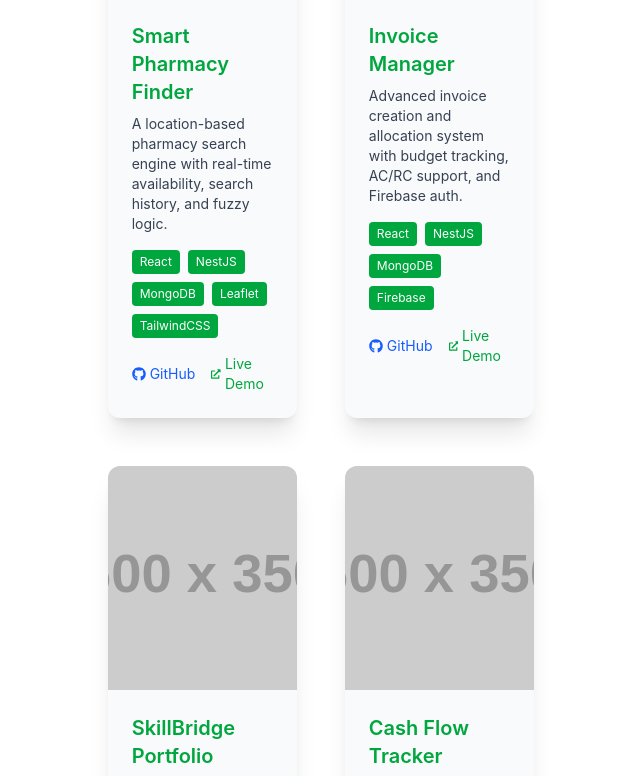
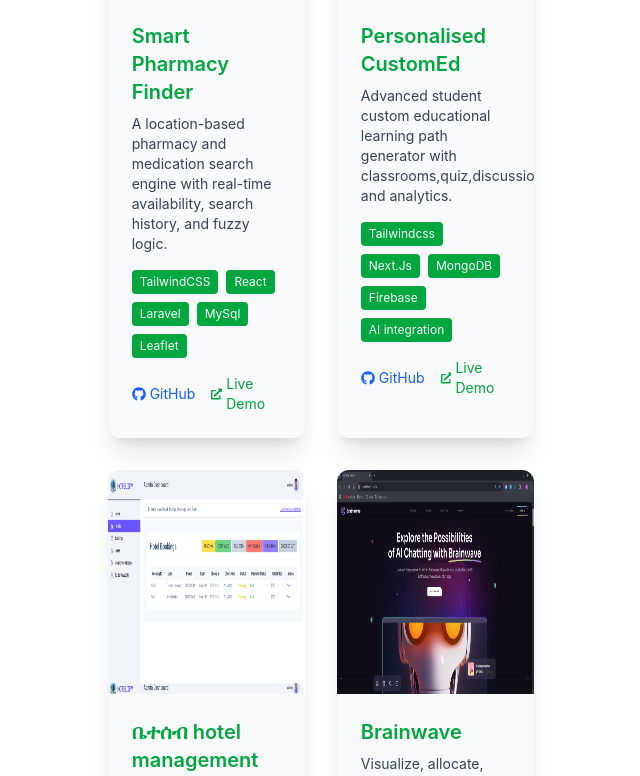
Before and after one commit to solomon-mh/solomon-muhye, a React (Vite) app: page / in a window 1280 px wide. Shown: the part 1817-2593 px from the top of the page, without its empty margins (602-1242 px from the left). Built offline with nearby package versions, Linux system fonts and the light colour scheme.

Commit message:
refactor Projects component to use external projects data and enhance layout with new project cards

```diff
--- a/src/components/Projects.tsx
+++ b/src/components/Projects.tsx
@@ -1,54 +1,7 @@
 import { motion } from "framer-motion";
-import { FaGithub, FaExternalLinkAlt } from "react-icons/fa";
+import { FaGithub, FaExternalLinkAlt, FaStar } from "react-icons/fa";
 import placeHolderImage from "../assets/sample.png";
-
-const projects = [
-  {
-    title: "Smart Pharmacy Finder",
-    description:
-      "A location-based pharmacy search engine with real-time availability, search history, and fuzzy logic.",
-    tech: ["React", "NestJS", "MongoDB", "Leaflet", "TailwindCSS"],
-    demoLink: "https://pharmacyfinder.example.com",
-    githubLink: "https://github.com/solomon/pharmacy-finder",
-    image: "https://via.placeholder.com/600x350?text=Smart+Pharmacy+Finder",
-  },
-  {
-    title: "Invoice Manager",
-    description:
-      "Advanced invoice creation and allocation system with budget tracking, AC/RC support, and Firebase auth.",
-    tech: ["React", "NestJS", "MongoDB", "Firebase"],
-    demoLink: "https://invoicemanager.example.com",
-    githubLink: "https://github.com/solomon/invoice-manager",
-    image: "https://via.placeholder.com/600x350?text=Invoice+Manager",
-  },
-  {
-    title: "SkillBridge Portfolio",
-    description:
-      "A premium developer portfolio with Upwork-style branding, animation, dark mode, and floating UI elements.",
-    tech: ["Next.js", "Framer Motion", "TailwindCSS"],
-    demoLink: "https://solomonportfolio.dev",
-    githubLink: "https://github.com/solomon/skillbridge-portfolio",
-    image: "https://via.placeholder.com/600x350?text=SkillBridge+Portfolio",
-  },
-  {
-    title: "Cash Flow Tracker",
-    description:
-      "Visualize, allocate, and manage cash flow through interactive dashboards and accounting logic.",
-    tech: ["React", "NestJS", "Mongoose", "Chart.js"],
-    demoLink: "https://cashflow.example.com",
-    githubLink: "https://github.com/solomon/cashflow-tracker",
-    image: "https://via.placeholder.com/600x350?text=Cash+Flow+Tracker",
-  },
-  {
-    title: "Case Study: Budget MAE System",
-    description:
-      "End-to-end financial planning system using default MAEs and budget allocation via user toggles.",
-    tech: ["React", "NestJS", "MongoDB", "Framer Motion"],
-    demoLink: "https://budgetmae.example.com",
-    githubLink: "https://github.com/solomon/budget-mae",
-    image: "https://via.placeholder.com/600x350?text=Budget+MAE+Case+Study",
-  },
-];
+import { projects } from "../data/projects";
 
 const Projects = () => {
   return (
@@ -58,12 +11,12 @@ const Projects = () => {
           initial={{ opacity: 0, y: -30 }}
           whileInView={{ opacity: 1, y: 0 }}
           transition={{ duration: 0.6 }}
-          className="text-4xl font-bold text-center text-gray-900 dark:text-white mb-12"
+          className="text-4xl font-bold text-center mb-12 text-green-600 dark:text-green-400"
         >
-          🚀 Projects
+          Projects
         </motion.h2>
 
-        <div className="grid gap-12 md:grid-cols-2">
+        <div className="grid gap-8 md:grid-cols-2">
           {projects.map((proj, i) => (
             <motion.div
               key={proj.title}
@@ -75,7 +28,7 @@ const Projects = () => {
               <img
                 src={proj.image}
                 alt={proj.title}
-                className="w-full h-56 object-cover"
+                className="w-full h-56 object-fit"
                 onError={(e) => {
                   e.currentTarget.src = placeHolderImage;
                 }}
@@ -116,6 +69,34 @@ const Projects = () => {
               </div>
             </motion.div>
           ))}
+          <motion.div
+            initial={{ opacity: 0, y: 30 }}
+            whileInView={{ opacity: 1, y: 0 }}
+            transition={{ delay: projects.length * 0.1, duration: 0.6 }}
+            className="rounded-xl overflow-hidden shadow-xl bg-gradient-to-br from-gray-200 via-gray-300 to-green-600 dark:text-white  dark:from-gray-400 dark:via-gray-400 dark:to-green-400 flex flex-col justify-center items-center p-8 hover:scale-[1.02] transition-transform duration-300"
+          >
+            <h3 className="text-2xl font-bold mb-2 text-center">
+              <span className="flex items-center justify-center gap-4 my-2">
+                <FaStar className="text-yellow-400" />
+                <FaStar className="text-yellow-400" />
+                <FaStar className="text-yellow-400" />
+              </span>
+              Your Project Goes Here
+            </h3>
+            <p className="text-center text-sm mb-4">
+              Looking for something amazing? Let’s build your next big idea
+              together.
+            </p>
+            <span className="text-xs px-3 py-1 bg-white text-green-600 font-semibold rounded">
+              Custom Full-Stack Solutions
+            </span>
+            <a
+              href="#contact"
+              className="my-4 border border-green-600 text-green-700 dark:text-white hover:bg-green-100 dark:hover:bg-gray-400 px-6 py-3 rounded-full shadow-md text-lg transition"
+            >
+              Contact Me
+            </a>{" "}
+          </motion.div>
         </div>
       </div>
     </section>
--- /dev/null
+++ b/src/data/projects.ts
@@ -0,0 +1,59 @@
+import brainwave from "../assets/brainwave.png";
+import jibyte from "../assets/jibyte.png";
+import customEd from "../assets/customEd.png";
+import beteseb from "../assets/beteseb.png";
+
+export const projects = [
+  {
+    title: "Smart Pharmacy Finder",
+    description:
+      "A location-based pharmacy and medication search engine with real-time availability, search history, and fuzzy logic.",
+    tech: ["TailwindCSS", "React", "Laravel", "MySql", "Leaflet"],
+    demoLink: "https://pharmacyfinder.example.com",
+    githubLink: "https://github.com/solomon-mh/fetanfews",
+    image: "https://via.placeholder.com/600x350?text=Smart+Pharmacy+Finder",
+  },
+  {
+    title: "Personalised CustomEd",
+    description:
+      "Advanced student custom educational learning path generator with classrooms,quiz,discussions,report and analytics.",
+    tech: ["Tailwindcss", "Next.Js", "MongoDB", "Firebase", "AI integration"],
+    demoLink: "https://invoicemanager.example.com",
+    githubLink: "https://github.com/solomon/invoice-manager",
+    image: customEd,
+  },
+  {
+    title: "ቤተሰብ hotel management system",
+    description:
+      "A premium developer portfolio with Upwork-style branding, animation, dark mode, and floating UI elements.",
+    tech: [
+      "Tailwindcss",
+      "React",
+      "Shadcn UI",
+      "Typescript",
+      "MongoDB",
+      "Node.js",
+    ],
+    demoLink: "https://solomonportfolio.dev",
+    githubLink: "https://github.com/solomon/skillbridge-portfolio",
+    image: beteseb,
+  },
+  {
+    title: "Brainwave",
+    description:
+      "Visualize, allocate, and manage cash flow through interactive dashboards and accounting logic.",
+    tech: ["Tailwindcss", "React", "Framer Motion"],
+    demoLink: "https://cashflow.example.com",
+    githubLink: "https://github.com/solomon-mh/brainwave",
+    image: brainwave,
+  },
+  {
+    title: "JibyteEcho",
+    description:
+      "End-to-end financial planning system using default MAEs and budget allocation via user toggles.",
+    tech: ["Tailwindcss", "React", "Javascript"],
+    demoLink: "https://budgetmae.example.com",
+    githubLink: "https://github.com/solomon/budget-mae",
+    image: jibyte,
+  },
+];
```
